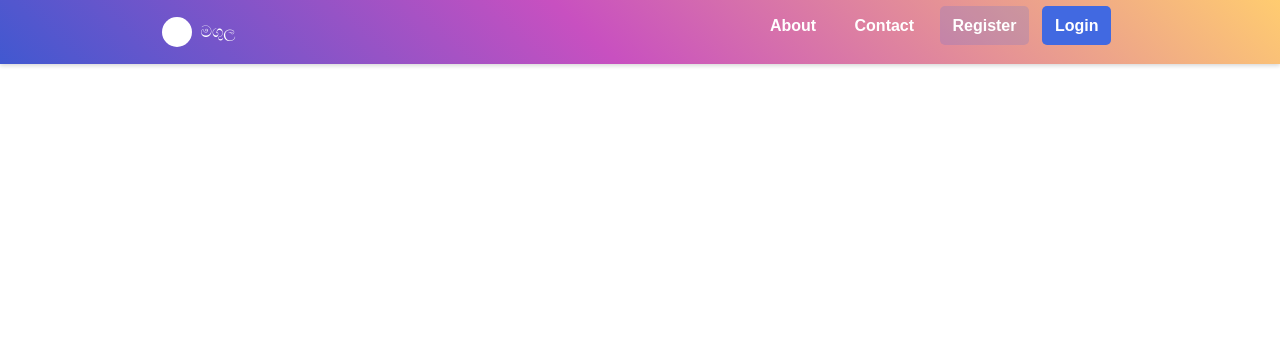
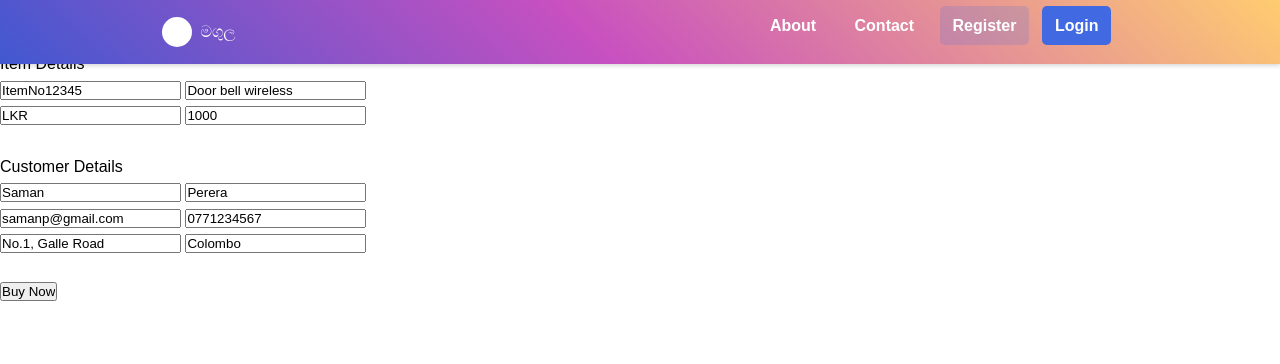
Before and after one commit to ThusharaX/IWT-Project, a PHP site: page / in a window 1280 px wide. Shown: the top 364 px of the page. Run offline with PHP 8.4, Linux system fonts and the light colour scheme.

Commit message:
pay here added

```diff
--- a/index.php
+++ b/index.php
@@ -29,7 +29,26 @@
     </nav>
 </header>
 
-
+<form method="post" action="https://sandbox.payhere.lk/pay/checkout">
+    <input type="hidden" name="merchant_id" value="1216936">    <!-- Replace your Merchant ID -->
+    <input type="hidden" name="return_url" value="http://sample.com/return">
+    <input type="hidden" name="cancel_url" value="http://sample.com/cancel">
+    <input type="hidden" name="notify_url" value="http://sample.com/notify">
+    <br><br>Item Details<br>
+    <input type="text" name="order_id" value="ItemNo12345">
+    <input type="text" name="items" value="Door bell wireless"><br>
+    <input type="text" name="currency" value="LKR">
+    <input type="text" name="amount" value="1000">
+    <br><br>Customer Details<br>
+    <input type="text" name="first_name" value="Saman">
+    <input type="text" name="last_name" value="Perera"><br>
+    <input type="text" name="email" value="samanp@gmail.com">
+    <input type="text" name="phone" value="0771234567"><br>
+    <input type="text" name="address" value="No.1, Galle Road">
+    <input type="text" name="city" value="Colombo">
+    <input type="hidden" name="country" value="Sri Lanka"><br><br>
+    <input type="submit" value="Buy Now">
+</form>
 
 <script src="navbar.js"></script>
 </body>
```
